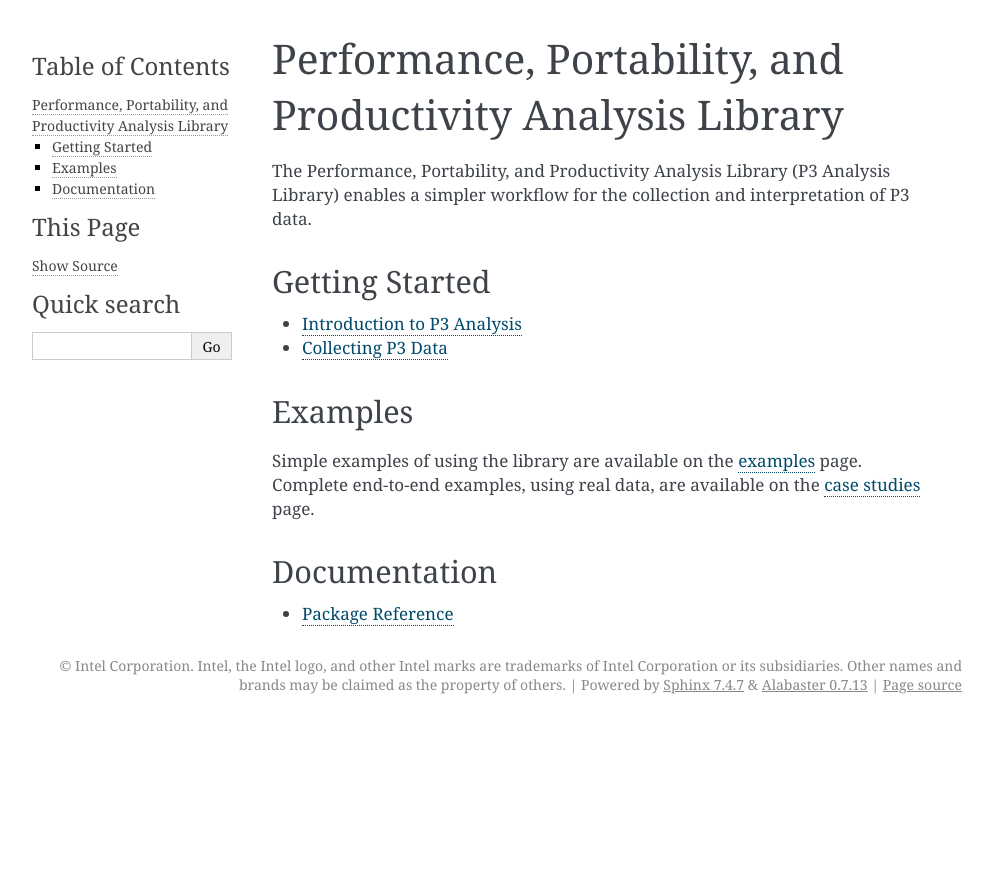
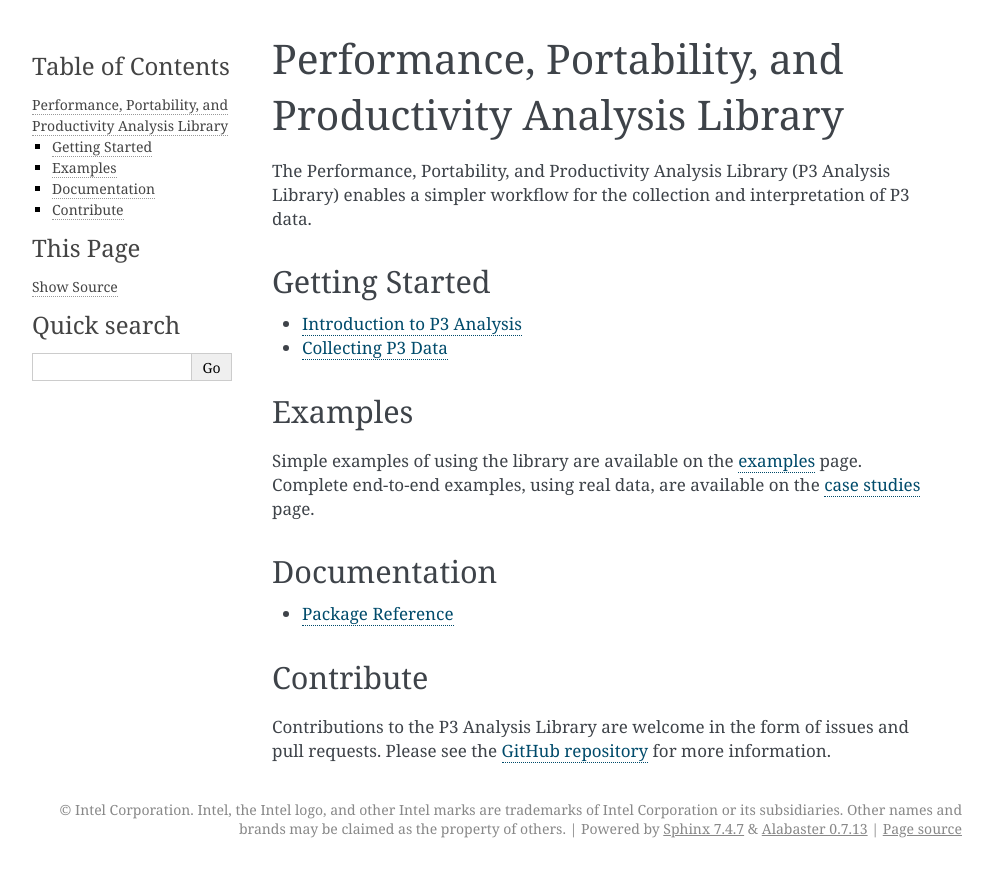
Before and after one commit to intel/p3-analysis-library, a Sphinx documentation site: the page built from docs/source/index.rst, in a window 1280 px wide. Shown: the top 877 px of the page, without its empty margins (148-1141 px from the left). Built offline with Sphinx 7.4.7, drawn with Linux system fonts in a browser that asks for light colours; pages that are not in the unit, such as notebooks, are missing from menus; the version number is read from the project's files by our own code.

Commit message:
Add contribution information to main docs page
Signed-off-by: John Pennycook <john.pennycook@intel.com>

```diff
--- a/docs/source/index.rst
+++ b/docs/source/index.rst
@@ -41,3 +41,11 @@
 - `Package Reference`_
 
 .. _Package Reference: p3.html
+
+Contribute
+##########
+
+Contributions to the P3 Analysis Library are welcome in the form of issues and
+pull requests. Please see the `GitHub repository`_ for more information.
+
+.. _GitHub repository: https://github.com/intel/p3-analysis-library
```
